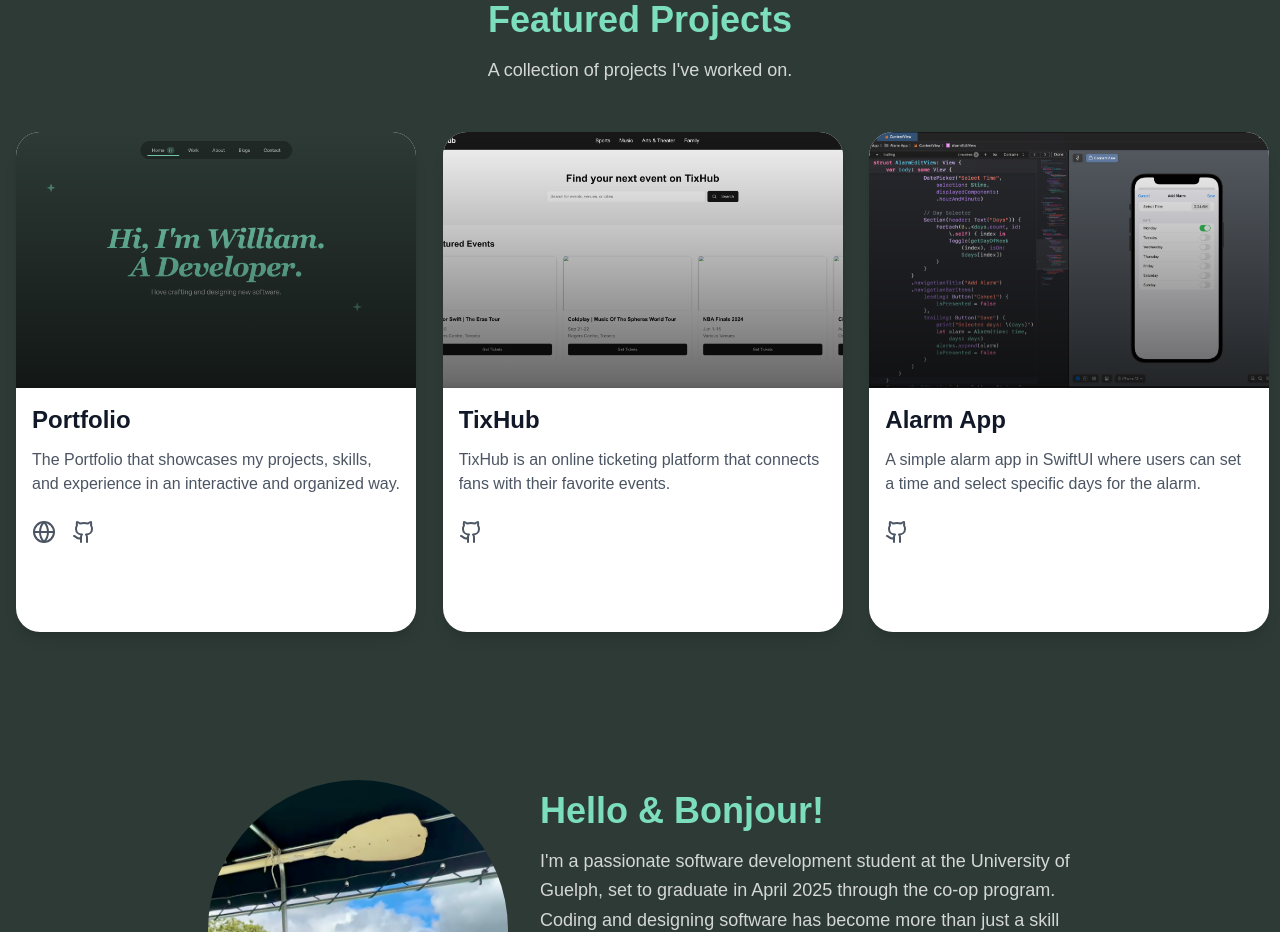
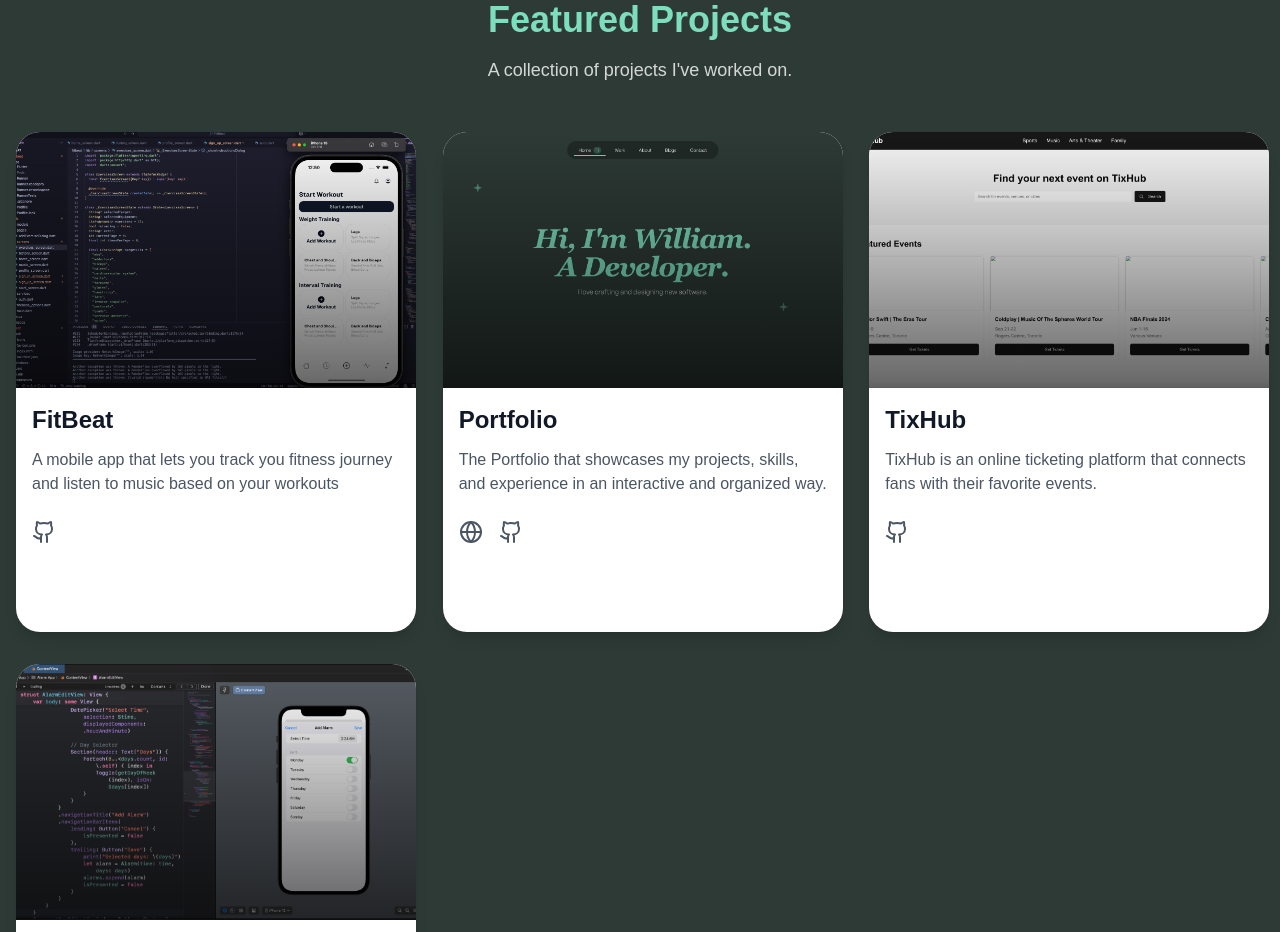
Before and after one commit to wsiongsin/portfolio, a React (Vite) app in the folder vite-portfolio/: page / in a window 1280 px wide. Shown: the part 880-1812 px from the top of the page. Built offline with nearby package versions, Linux system fonts and the light colour scheme; a web font is replaced by a local one.

Commit message:
Adding fitbeat to portfolio

```diff
--- a/vite-portfolio/src/App.tsx
+++ b/vite-portfolio/src/App.tsx
@@ -398,6 +398,14 @@
           </motion.p>
           <div className="grid grid-cols-1 md:grid-cols-2 lg:grid-cols-3 gap-8">
             <ProjectCard
+              title={t.work.projects.fitbeat.title}
+              description={t.work.projects.fitbeat.description}
+              image="./assets/fitbeat.png?height=300&width=400"
+              links={{
+                github: "https://github.com/wsiongsin/FitBeat",
+              }}
+            />
+            <ProjectCard
               title={t.work.projects.portfolio.title}
               description={t.work.projects.portfolio.description}
               image="./assets/portfolio.png?height=300&width=400"
--- a/vite-portfolio/src/translations.ts
+++ b/vite-portfolio/src/translations.ts
@@ -17,6 +17,11 @@
       title: "Featured Projects",
       subtitle: "A collection of projects I've worked on.",
       projects: {
+        fitbeat: {
+          title: "FitBeat",
+          description:
+            "A mobile app that lets you track you fitness journey and listen to music based on your workouts",
+        },
         portfolio: {
           title: "Portfolio",
           description:
@@ -102,6 +107,11 @@
       title: "Projets Vedettes",
       subtitle: "Une collection de projets sur lesquels j'ai travaillé.",
       projects: {
+        fitbeat: {
+          title: "FitBeat",
+          description:
+            "Une application mobile qui vous permet de suivre votre parcours de remise en forme et d'écouter de la musique en fonction de vos entraînements",
+        },
         portfolio: {
           title: "Portfolio",
           description:
```
Also changed, not shown: vite-portfolio/public/assets/fitbeat.png (added).
